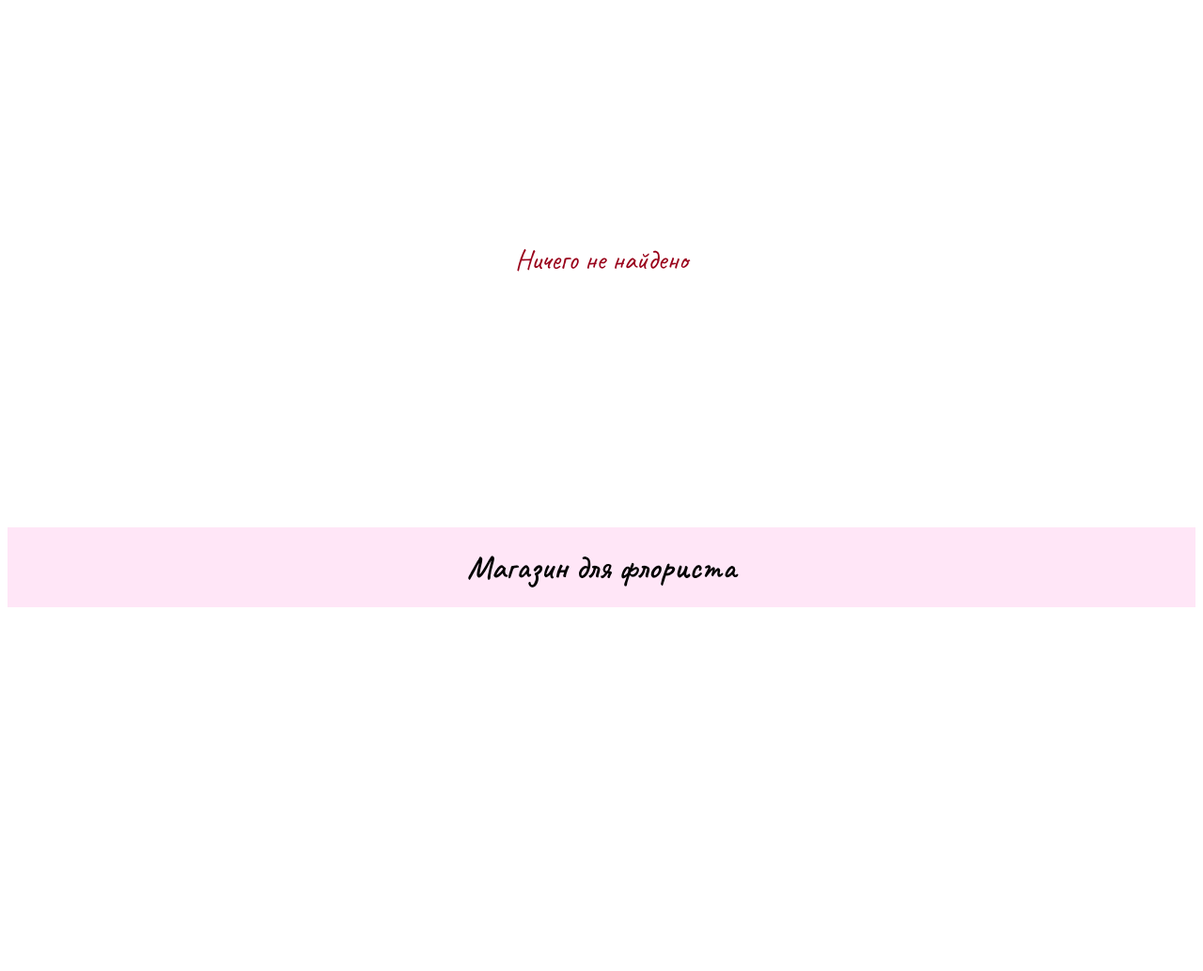
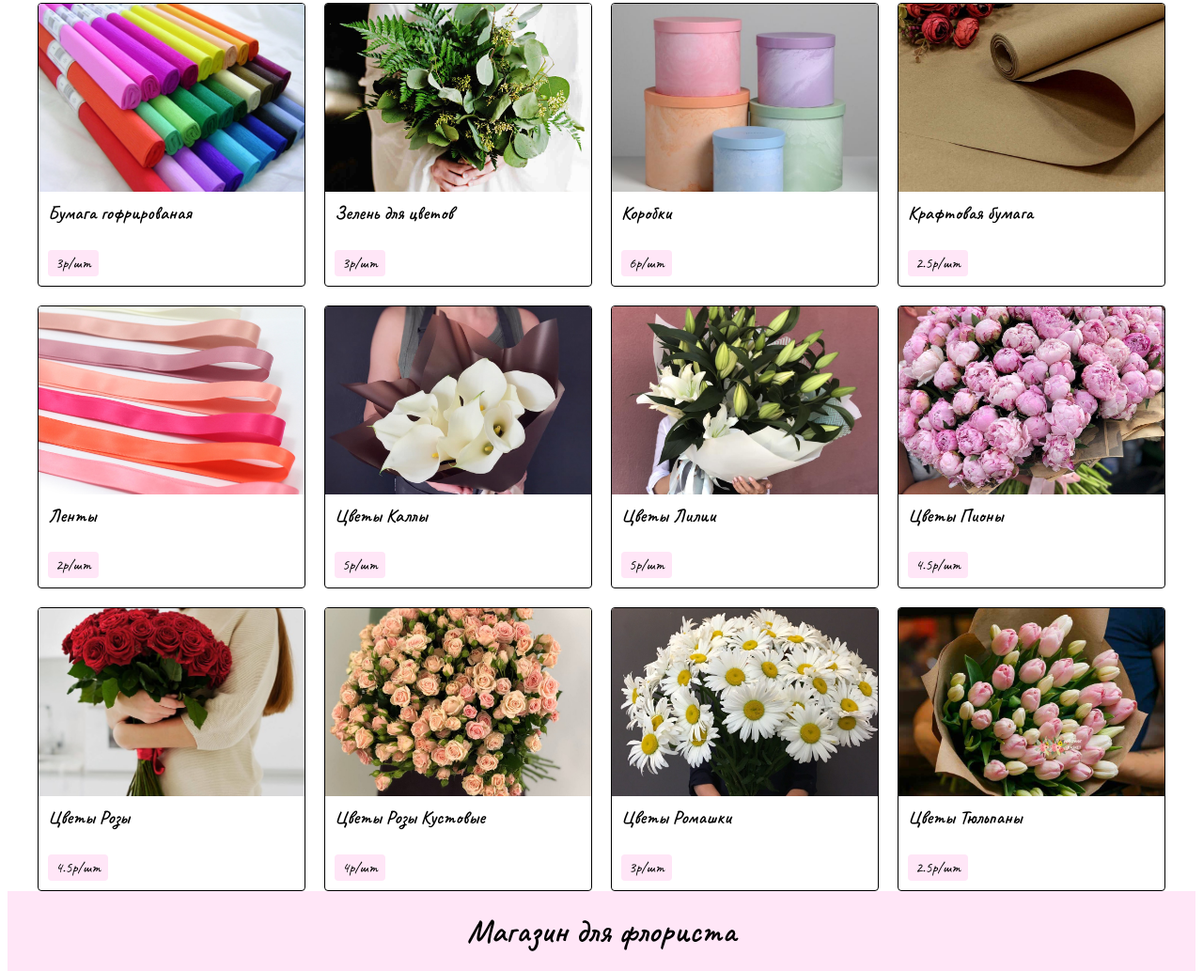
Before and after one commit to natalliakurbat/my-shop, a plain HTML site: page index.html in a window 1280 px wide. Shown: the part 162-1195 px from the top of the page at 94% size. Before the commit the page ends 808 px from the top, so only its background shows below. Drawn offline with Linux system fonts and the light colour scheme.

Commit message:
Работа с script
- сделана карточка товаров
- сортировка товаров

```diff
--- a/index.html
+++ b/index.html
@@ -8,6 +8,7 @@
     <link rel="preconnect" href="https://fonts.googleapis.com">
     <link rel="preconnect" href="https://fonts.gstatic.com" crossorigin>
     <link href="https://fonts.googleapis.com/css2?family=Caveat:wght@400;600&display=swap" rel="stylesheet">
+    <meta name="viewport" content="width=device-width, initial-scale=1.0">
     <title>Магазин для флориста</title>
 </head>
 
@@ -22,7 +23,7 @@
                     <a href="#shop-items" class="text">Каталог</a>
                 </li>
                 <li>
-                    <a href="#contacts" class="text">Контакты</a>
+                    <a href="#contacts" class="text">Корзина</a>
                 </li>
             </ul>
         </nav>
@@ -36,11 +37,10 @@
                 <div class="filters-sort">
                     <label for="sort" class="text">Сортировка:</label>
                     <select name="sort" id="sort">
-                <option selected value="alphabet">По алфавиту</option>
-                <option value="expensive">Сначала дорогие</option>
-                <option value="cheap">Сначала дешевые</option>
-                <option value="rating">Рейтинг</option>
-              </select>
+                        <option selected value="alphabet">По алфавиту</option>
+                        <option value="expensive">Сначала дорогие</option>
+                        <option value="cheap">Сначала дешевые</option>
+                    </select>
                 </div>
             </div>
         </section>
@@ -55,13 +55,10 @@
       <div class="shop-item">
         <img src="">
         <div class="content">
-          <div class="tags"></div>
           <h1></h1>
-          <p></p>
         </div>
         <div class="footer">
           <span class="price"></span>
-          <div class="rating"></div>
         </div>
       </div>
       </div>
--- a/script.js
+++ b/script.js
@@ -0,0 +1,148 @@
+const items = [{
+        title: "Цветы Розы",
+        price: 4.5,
+        img: "./img/rozy.jpg",
+    },
+    {
+        title: "Бумага гофрированая",
+        price: 3,
+        img: "./img/bumaga_gofrirovana.jpg",
+    },
+    {
+        title: "Цветы Каллы",
+        price: 5,
+        img: "./img/kally.jpg",
+    },
+    {
+        title: "Коробки",
+        price: 6,
+        img: "./img/korobki.jpg",
+    },
+    {
+        title: "Крафтовая бумага",
+        price: 2.5,
+        img: "./img/kraft.jpg",
+    },
+    {
+        title: "Ленты",
+        price: 2,
+        img: "./img/lenty.png",
+    },
+    {
+        title: "Цветы Лилии",
+        price: 5,
+        img: "./img/lilii.jpg",
+    },
+    {
+        title: "Цветы Пионы",
+        price: 4.5,
+        img: "./img/piony.jpg",
+    },
+    {
+        title: "Цветы Ромашки",
+        price: 3,
+        img: "./img/romashki.jpg",
+    },
+    {
+        title: "Цветы Розы Кустовые",
+        price: 4,
+        img: "./img/rozy_kustovyje.jpg",
+    },
+    {
+        title: "Цветы Тюльпаны",
+        price: 2.5,
+        img: "./img/tulpany.jpg",
+    },
+    {
+        title: "Зелень для цветов",
+        price: 3,
+        img: "./img/zelen.jpg",
+    },
+];
+
+//Третий шаг:
+let currentState = [...items]; // Создаем копию items
+
+//Первый шаг:
+const itemsContainer = document.querySelector("#shop-items"); //Контейнер для хранения товаров
+const itemTemplate = document.querySelector("#item-template"); //Шаблон по кот создаем карточку товаров
+const nothingFound = document.querySelector("#nothing-found"); //Текст если ничего не найдено
+
+//Третий шаг:
+function renderItems(arr) { //функция для грамотного отображения карточек товаров
+    nothingFound.textContent = ""; //сбрасываем текст "ничего не найдено"
+    itemsContainer.innerHTML = ""; //сбрасываем контейнер с товорами если там что то было
+
+    arr.forEach((item) => { //перебираем массив и отрисовывем товары
+        itemsContainer.append(createShopItem(item));
+    });
+
+    if (!arr.length) { //если массив товаров пусто отобразить "ничего не найдено"
+        nothingFound.textContent = "Ничего не найдено";
+    }
+}
+//Вызываем функцию для отрисовки карточек => добавляем сортировку по алфавиту (четвертый шаг)
+renderItems(currentState.sort((a, b) => sortByAlphabet(a, b)));
+
+//Четвертый шаг:
+function sortByAlphabet(a, b) { //Функция для помощи сортировки карточек по алфавиту
+    if (a.title > b.title) { //если первое название товара больше второго
+        return 1;
+    }
+
+    if (a.title < b.title) {
+        return -1;
+    }
+
+    return 0; //если товары равны
+}
+
+//Второй шаг:
+function createShopItem(shopItem) { //Функция для верстки товара
+    const { title, price, img } = shopItem;
+
+    const item = itemTemplate.content.cloneNode(true); //Берем за основу шаблон товаров
+
+    item.querySelector("h1").textContent = title;
+    item.querySelector("img").src = img;
+    item.querySelector(".price").textContent = `${price}р/шт`;
+
+    return item;
+}
+
+//Шестой шаг:
+const searchInput = document.querySelector("#search-input"); //обращаемся к строке поиска товаров
+
+function applySearch() {
+    const searchString = searchInput.value.trim().toLowerCase(); //в тексте удаляем пробелы по бокам и приводим к нижнему регистру
+
+
+}
+
+
+//Пятый шаг:
+const sortControl = document.querySelector("#sort"); //обращаемся к селекту сортировки товаров
+
+sortControl.addEventListener("change", (event) => { //обработчик события при смене вида сортировки
+    const selectedOption = event.target.value; //Атрибут value опции селектора что выбрал пользовотель
+
+    switch (selectedOption) { //в зависимости от вида сортировки упорядочеваем массив товаров
+        case "expensive":
+            { //сначало дорогие
+                currentState.sort((a, b) => b.price - a.price);
+                break;
+            }
+        case "cheap":
+            { //сначало дешевые
+                currentState.sort((a, b) => a.price - b.price);
+                break;
+            }
+        case "alphabet":
+            { //по алфавиту
+                currentState.sort((a, b) => sortByAlphabet(a, b));
+                break;
+            }
+    }
+
+    renderItems(currentState); //после упорядочевания массива отрисовываем
+});
```
